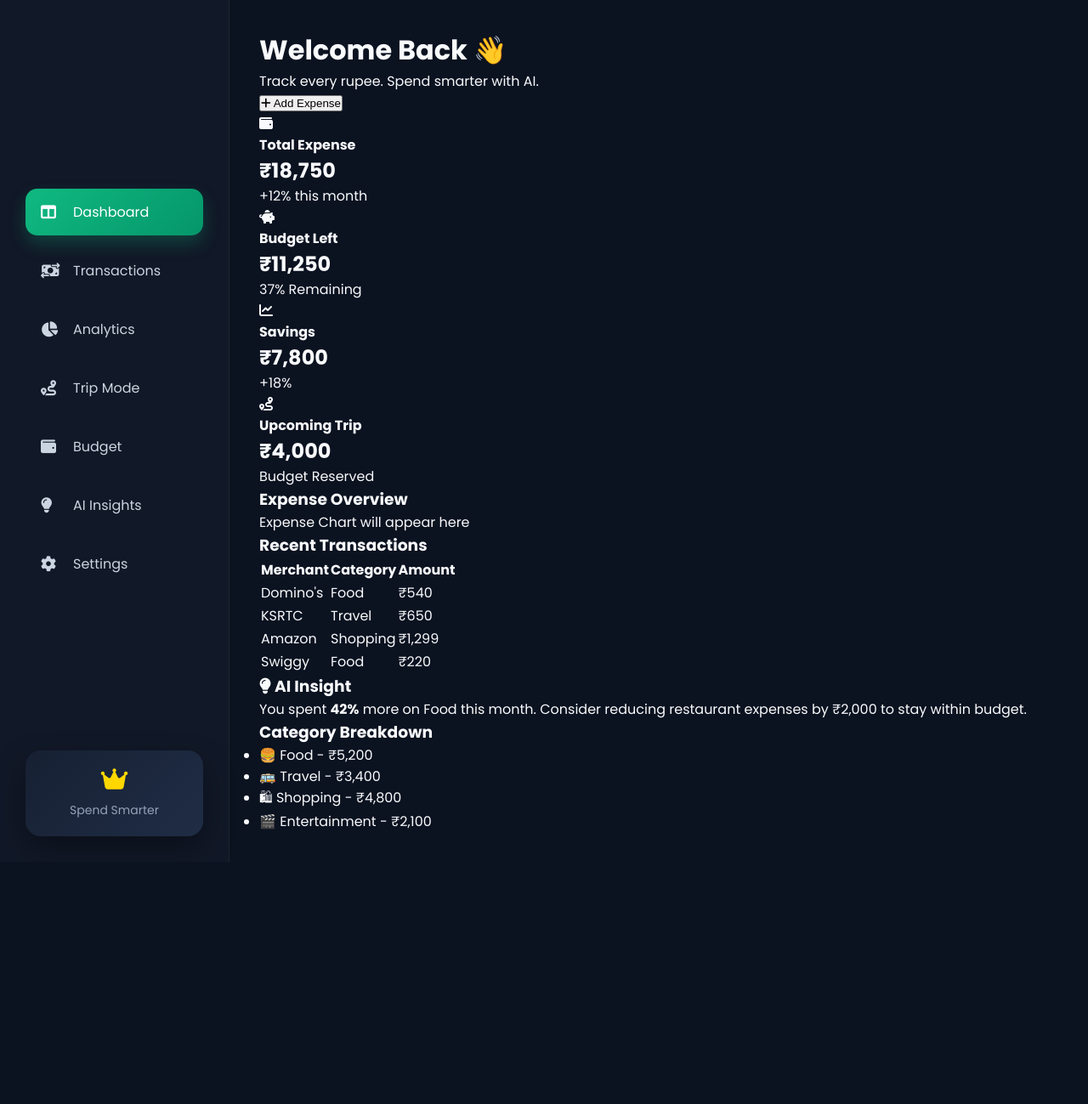
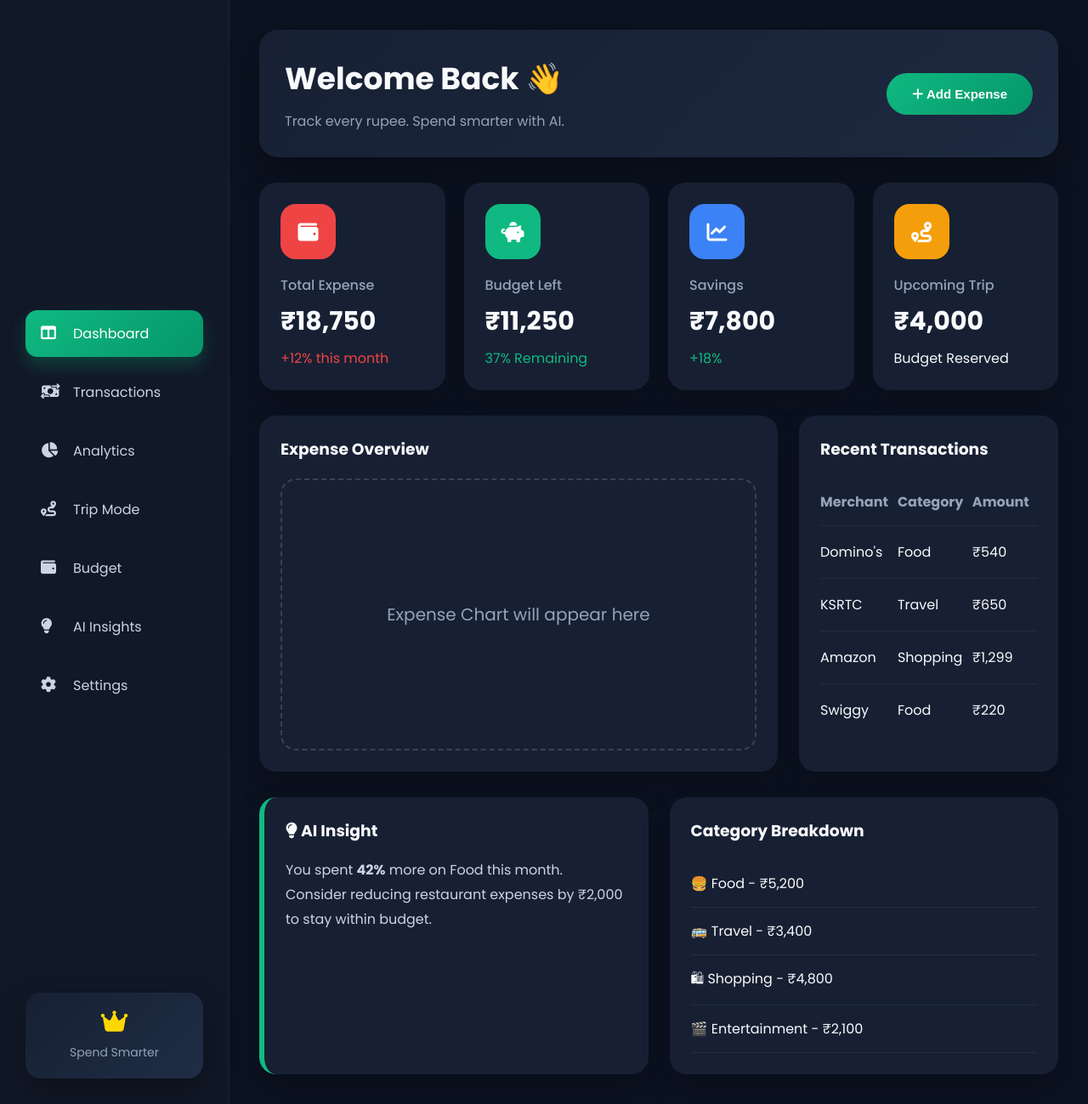
Before and after one commit to anumulasai2006-glitch/SpendWise, a Flask app: page / in a window 1280 px wide. Shown: the part 87-1386 px from the top of the page at 85% size. Before the commit the page ends 1101 px from the top, so only its background shows below. Run offline with Flask 3, Linux system fonts and the light colour scheme.

Commit message:
Build premium dashboard UI

```diff
--- a/static/css/dashboard.css
+++ b/static/css/dashboard.css
@@ -0,0 +1,391 @@
+/* ==========================================
+        DASHBOARD
+========================================== */
+
+.dashboard{
+
+    display:flex;
+    flex-direction:column;
+    gap:30px;
+
+}
+
+/* ==============================
+        HEADER
+================================ */
+
+.dashboard-header{
+
+    display:flex;
+    justify-content:space-between;
+    align-items:center;
+
+    background:linear-gradient(135deg,#172033,#1d2940);
+
+    padding:30px;
+
+    border-radius:22px;
+
+    box-shadow:0 20px 40px rgba(0,0,0,.30);
+
+}
+
+.dashboard-header h1{
+
+    font-size:36px;
+
+    margin-bottom:10px;
+
+}
+
+.dashboard-header p{
+
+    color:#94A3B8;
+
+    font-size:16px;
+
+}
+
+.add-btn{
+
+    border:none;
+
+    padding:16px 30px;
+
+    border-radius:50px;
+
+    cursor:pointer;
+
+    background:linear-gradient(135deg,#10B981,#059669);
+
+    color:white;
+
+    font-size:15px;
+
+    font-weight:600;
+
+    transition:.35s;
+
+}
+
+.add-btn:hover{
+
+    transform:translateY(-5px);
+
+    box-shadow:0 15px 35px rgba(16,185,129,.35);
+
+}
+
+/* ==============================
+          CARDS
+================================ */
+
+.cards{
+
+    display:grid;
+
+    grid-template-columns:repeat(4,1fr);
+
+    gap:22px;
+
+}
+
+.card{
+
+    background:#172033;
+
+    border-radius:20px;
+
+    padding:25px;
+
+    transition:.35s;
+
+    box-shadow:0 15px 35px rgba(0,0,0,.20);
+
+}
+
+.card:hover{
+
+    transform:translateY(-10px);
+
+    box-shadow:0 25px 45px rgba(0,0,0,.35);
+
+}
+
+.card-icon{
+
+    width:65px;
+
+    height:65px;
+
+    border-radius:18px;
+
+    display:flex;
+
+    align-items:center;
+
+    justify-content:center;
+
+    font-size:24px;
+
+    color:white;
+
+    margin-bottom:18px;
+
+}
+
+.expense{
+
+    background:#EF4444;
+
+}
+
+.budget{
+
+    background:#10B981;
+
+}
+
+.savings{
+
+    background:#3B82F6;
+
+}
+
+.trips{
+
+    background:#F59E0B;
+
+}
+
+.card-info h4{
+
+    color:#94A3B8;
+
+    margin-bottom:8px;
+
+    font-weight:500;
+
+}
+
+.card-info h2{
+
+    font-size:30px;
+
+    margin-bottom:8px;
+
+}
+
+.green{
+
+    color:#10B981;
+
+}
+
+.red{
+
+    color:#EF4444;
+
+}
+
+/* ==============================
+      MIDDLE SECTION
+================================ */
+
+.middle-section{
+
+    display:grid;
+
+    grid-template-columns:2fr 1fr;
+
+    gap:25px;
+
+}
+
+.chart-card,
+.transaction-card{
+
+    background:#172033;
+
+    border-radius:20px;
+
+    padding:25px;
+
+    box-shadow:0 15px 35px rgba(0,0,0,.20);
+
+}
+
+.chart-placeholder{
+
+    height:320px;
+
+    display:flex;
+
+    justify-content:center;
+
+    align-items:center;
+
+    border:2px dashed rgba(255,255,255,.15);
+
+    border-radius:18px;
+
+    color:#94A3B8;
+
+    font-size:20px;
+
+    margin-top:20px;
+
+}
+
+/* ==============================
+        TABLE
+================================ */
+
+table{
+
+    width:100%;
+
+    margin-top:20px;
+
+    border-collapse:collapse;
+
+}
+
+table th{
+
+    color:#94A3B8;
+
+    text-align:left;
+
+    padding:15px 0;
+
+}
+
+table td{
+
+    padding:18px 0;
+
+    border-top:1px solid rgba(255,255,255,.05);
+
+}
+
+/* ==============================
+       BOTTOM SECTION
+================================ */
+
+.bottom-section{
+
+    display:grid;
+
+    grid-template-columns:1fr 1fr;
+
+    gap:25px;
+
+}
+
+.insight-card,
+.budget-card{
+
+    background:#172033;
+
+    border-radius:20px;
+
+    padding:25px;
+
+    box-shadow:0 15px 35px rgba(0,0,0,.20);
+
+}
+
+.insight-card{
+
+    border-left:6px solid #10B981;
+
+}
+
+.insight-card h3{
+
+    margin-bottom:18px;
+
+}
+
+.insight-card p{
+
+    line-height:1.8;
+
+    color:#CBD5E1;
+
+}
+
+.budget-card ul{
+
+    margin-top:20px;
+
+    list-style:none;
+
+}
+
+.budget-card li{
+
+    padding:15px 0;
+
+    border-bottom:1px solid rgba(255,255,255,.06);
+
+}
+
+/* ==============================
+      RESPONSIVE
+================================ */
+
+@media(max-width:1200px){
+
+.cards{
+
+grid-template-columns:repeat(2,1fr);
+
+}
+
+.middle-section{
+
+grid-template-columns:1fr;
+
+}
+
+.bottom-section{
+
+grid-template-columns:1fr;
+
+}
+
+}
+
+@media(max-width:768px){
+
+.sidebar{
+
+display:none;
+
+}
+
+.cards{
+
+grid-template-columns:1fr;
+
+}
+
+.dashboard-header{
+
+flex-direction:column;
+
+align-items:flex-start;
+
+gap:20px;
+
+}
+
+.search-box{
+
+width:100%;
+
+}
+
+}
--- a/templates/base.html
+++ b/templates/base.html
@@ -1,5 +1,6 @@
 <!DOCTYPE html>
 <html lang="en">
+
 <head>
     <meta charset="UTF-8">
     <meta name="viewport" content="width=device-width, initial-scale=1.0">
@@ -9,14 +10,21 @@
     <!-- Google Font -->
     <link rel="preconnect" href="https://fonts.googleapis.com">
     <link rel="preconnect" href="https://fonts.gstatic.com" crossorigin>
-    <link href="https://fonts.googleapis.com/css2?family=Poppins:wght@300;400;500;600;700&display=swap" rel="stylesheet">
+
+    <link href="https://fonts.googleapis.com/css2?family=Poppins:wght@300;400;500;600;700&display=swap"
+        rel="stylesheet">
 
     <!-- Font Awesome -->
     <link rel="stylesheet"
-          href="https://cdnjs.cloudflare.com/ajax/libs/font-awesome/6.7.2/css/all.min.css"/>
+        href="https://cdnjs.cloudflare.com/ajax/libs/font-awesome/6.7.2/css/all.min.css">
 
-    <!-- CSS -->
-    <link rel="stylesheet" href="{{ url_for('static', filename='css/style.css') }}">
+    <!-- Global CSS -->
+    <link rel="stylesheet"
+        href="{{ url_for('static', filename='css/style.css') }}">
+
+    <!-- Dashboard CSS -->
+    <link rel="stylesheet"
+        href="{{ url_for('static', filename='css/dashboard.css') }}">
 
 </head>
 
@@ -38,4 +46,5 @@
     </div>
 
 </body>
+
 </html>
```
Lines whose indentation alone changed are shown as unchanged.
